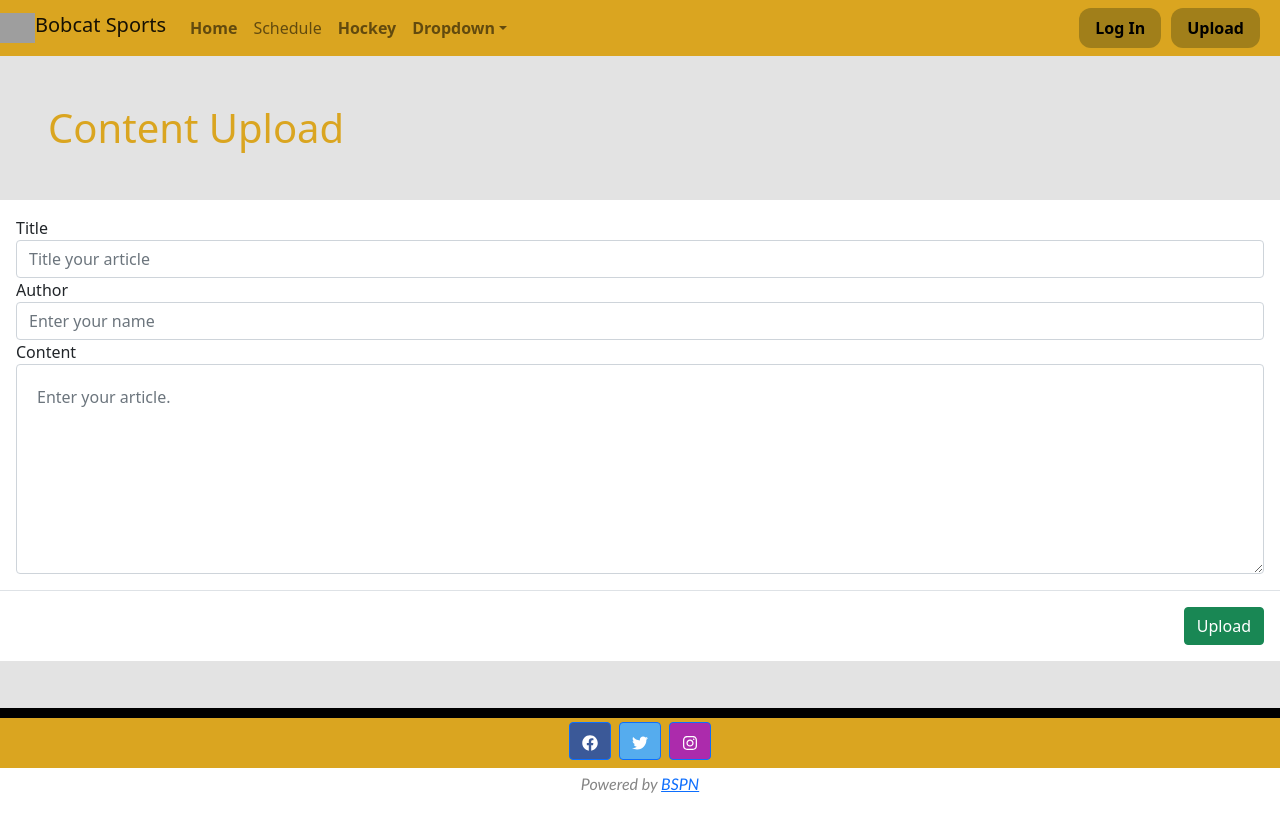
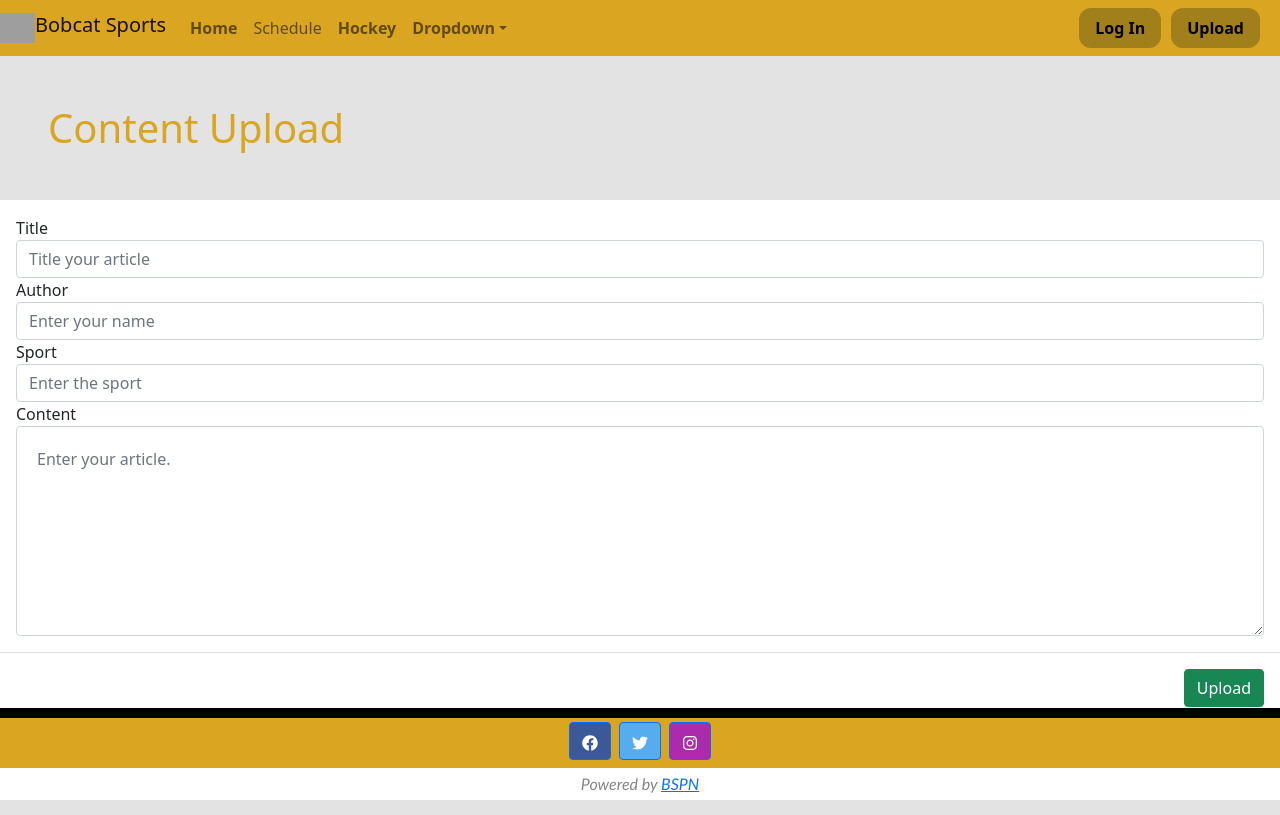
Before and after one commit to jacklayfield/BSPN, a React (Create React App) app in the folder bspn-app/: page /upload in a window 1280 px wide. Built offline with nearby package versions, Linux system fonts and the light colour scheme; grey boxes are pictures that could not be loaded.

Commit message:
Updates to article filtering

```diff
--- a/bspn-app/src/pages/misc/sportsPageLayout.jsx
+++ b/bspn-app/src/pages/misc/sportsPageLayout.jsx
@@ -12,12 +12,14 @@ import { Broadcast } from "../../components/broadcast";
 export function SportsPage({ sportname }) {
   const [loading, setLoading] = useState(true);
   const [articles, setArticles] = useState([]);
+  console.log(sportname);
 
   useEffect(() => {
     const fetchArticles = async () => {
       setLoading(true);
       try {
         const res = await axios.get("/posts");
+        console.log(res);
         setArticles(res.data);
       } catch (err) {
         console.log(err);
--- a/bspn-app/src/pages/misc/upload.jsx
+++ b/bspn-app/src/pages/misc/upload.jsx
@@ -7,6 +7,7 @@ export function Upload() {
   const [title, setTitle] = useState("");
   const [description, setDescription] = useState("");
   const [author, setAuthor] = useState("");
+  const [sport, setSport] = useState("");
   //const [file, setFile] = useState(null);
 
   const handleSubmit = async (e) => {
@@ -15,6 +16,7 @@ export function Upload() {
       title,
       description,
       author,
+      sport,
     };
     //add picture handling here
     try {
@@ -53,6 +55,16 @@ export function Upload() {
                 onChange={(e) => setAuthor(e.target.value)}
               />
             </div>
+            <div class="form-group">
+              <label for="sport">Sport</label>
+              <input
+                type="text"
+                class="form-control"
+                id="author"
+                placeholder="Enter the sport"
+                onChange={(e) => setSport(e.target.value)}
+              />
+            </div>
             {/* <div class="form-group">
               <label for="date">
                 <span class="glyphicon glyphicon-calendar"></span> Date
--- a/bspn-app/src/pages/sports-pages/football.jsx
+++ b/bspn-app/src/pages/sports-pages/football.jsx
@@ -10,9 +10,7 @@ export function Football() {
         <h2>Football</h2>
       </div>
 
-      <body>
-        <SportsPage />
-      </body>
+      <body>{/* <SportsPage /> */}</body>
     </div>
   );
 }
```
Also changed, not shown: bspn-app/src/components/score.jsx (+5 -7 lines), 2 other files (tests, documents, lock files or other folders).
